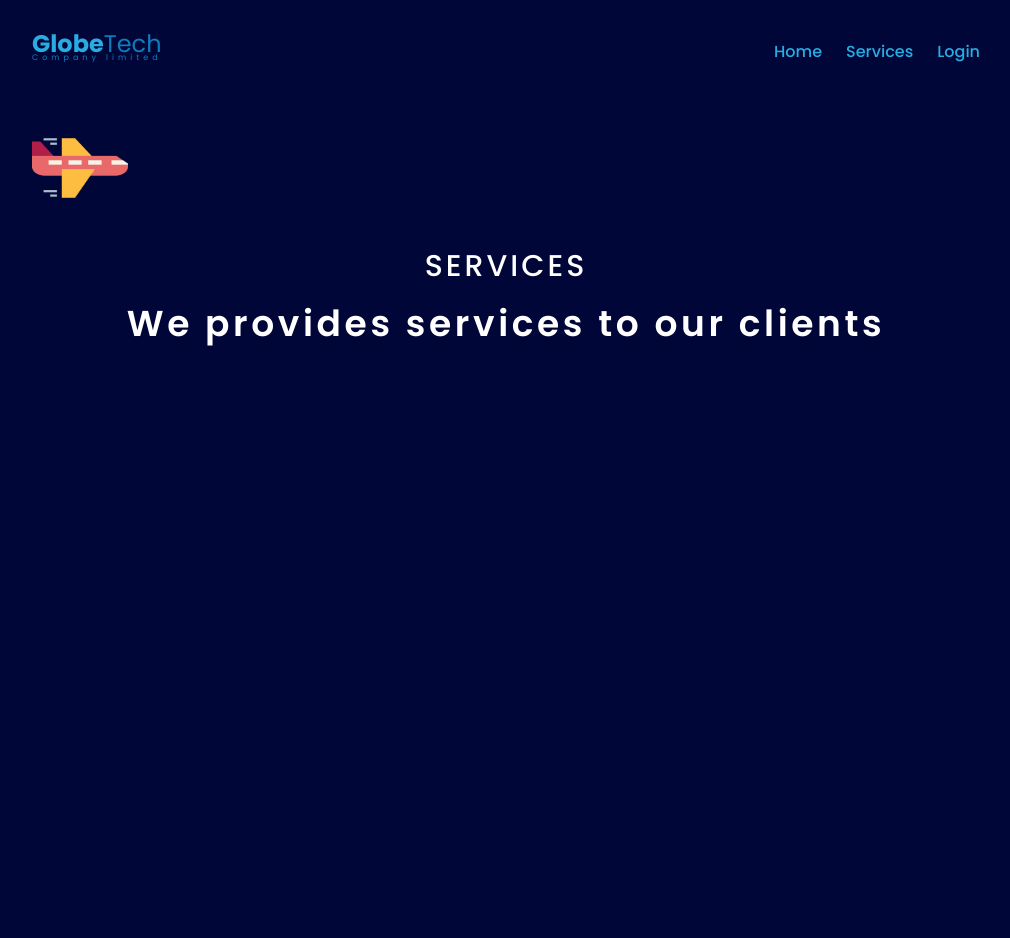
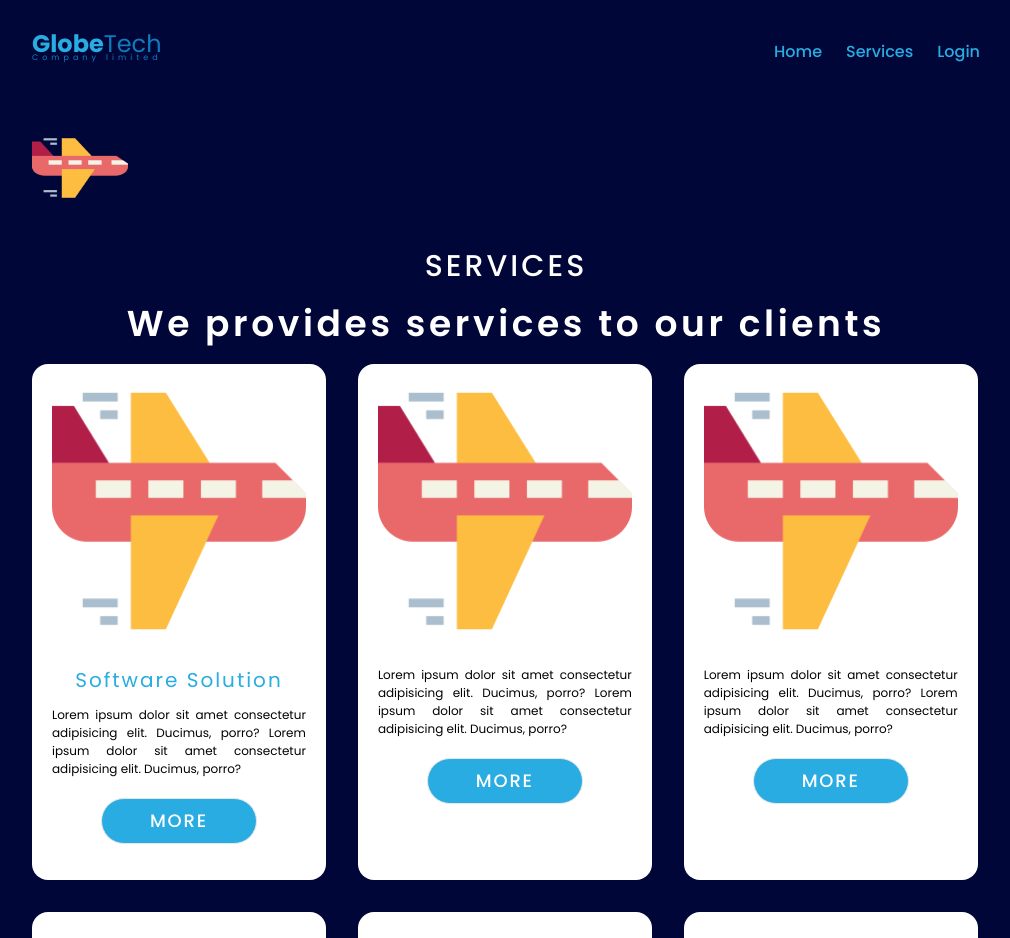
Before and after one commit to tanjil14/globeTech_task, a React (Create React App) app: page /services in a window 1280 px wide. Shown: the top 938 px of the page, without its empty margins (134-1144 px from the left). Before the commit the page ends 800 px from the top, so only its background shows below. Built offline with nearby package versions, Linux system fonts and the light colour scheme.

Commit message:
service component update

```diff
--- a/src/components/Service.jsx
+++ b/src/components/Service.jsx
@@ -1,11 +1,22 @@
-import React from 'react';
-
-const Service = () => {
-    return (
-        <div>
-
-        </div>
-    );
+import plane from "../images/airplane.png"
+const Service = ({title}) => {
+  return (
+    <div className="cart bg-white w-full md:w-[45%] lg:w-[30%] xl:w-[31%] rounded-2xl p-5">
+      <img className="w-full " src={plane} alt="" />
+      <h1 className="text-center mt-7 mb-3 text-xl tracking-widest text-blue1">
+        {title}
+      </h1>
+      <p className="text-[12px] text-justify my-3">
+        Lorem ipsum dolor sit amet consectetur adipisicing elit. Ducimus, porro?
+        Lorem ipsum dolor sit amet consectetur adipisicing elit. Ducimus, porro?
+      </p>
+      <div className="text-center mb-2">
+        <button className="uppercase tracking-widest text-white font-medium text-lg bg-blue1 my-2 px-12 py-2 border rounded-3xl cursor-pointer">
+          More
+        </button>
+      </div>
+    </div>
+  );
 };
 
 export default Service;
--- a/src/pages/Services.jsx
+++ b/src/pages/Services.jsx
@@ -1,4 +1,5 @@
 import Navbar from "../components/Navbar";
+import Service from "../components/Service";
 import plane from "../images/airplane.png";
 const Services = () => {
   return (
@@ -7,13 +8,22 @@ const Services = () => {
       <div className="planeBox w-full left-0 duration-1000 ease-in-out hover:translate-x-full container mx-auto space-x-10  md:w-9/12 gap-6 mt-10">
         <img className="w-24 h-16" src={plane} alt="" />
       </div>
-      <div className="services container mx-auto w-full md:w-9/12 mt-12">
+      <div className="services container mx-auto w-full md:w-9/12 my-12">
         <div className="top text-center mb-5">
-          <h1 className="text-white font-medium text-3xl uppercase tracking-widest">Services</h1>
-          <h1 className="text-white font-semibold text-4xl tracking-widest my-5">We provides services to our clients</h1>
+          <h1 className="text-white font-medium text-3xl uppercase tracking-widest">
+            Services
+          </h1>
+          <h1 className="text-white font-semibold text-4xl tracking-widest my-5">
+            We provides services to our clients
+          </h1>
         </div>
-        <div className="serviceCart">
-
+        <div className="serviceCart flex flex-col md:flex-row flex-wrap gap-8">
+          <Service title="Software Solution"/>
+          <Service title=""/>
+          <Service title=""/>
+          <Service title=""/>
+          <Service title=""/>
+          <Service title=""/>
         </div>
       </div>
     </div>
```
